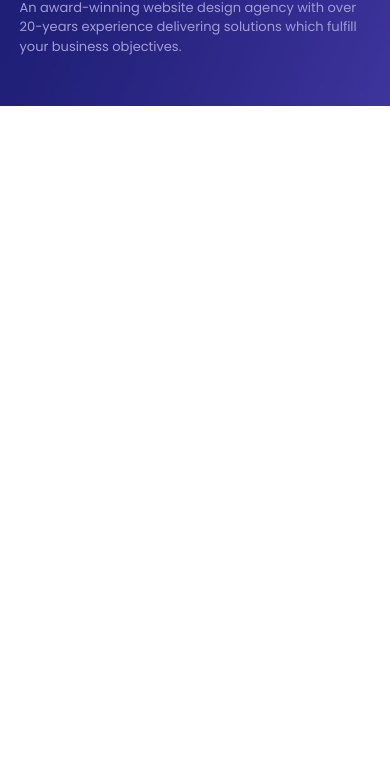
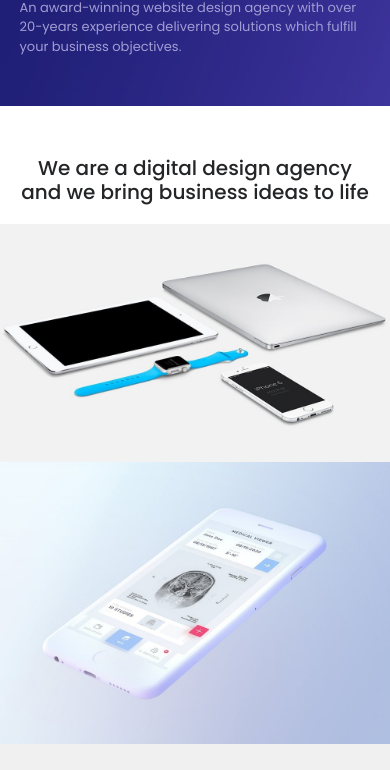
Before and after one commit to ToshpulatovAlimardon/codeskus, a plain HTML site: page index.html in a window 390 px wide. Shown: the part 330-1100 px from the top of the page. Before the commit the page ends 844 px from the top, so only its background shows below. Drawn offline with nearby package versions, Linux system fonts and the light colour scheme.

Commit message:
added design section

```diff
--- a/css/complate.css
+++ b/css/complate.css
@@ -150,3 +150,57 @@
             line-height: 1.5;
         }
 }
+
+/* Design */
+.design-title {
+    width: 100%;
+    display: flex;
+    justify-content: center;
+}
+    .design-title h2 {
+        font-weight: 500;
+        font-family: 'Poppins', sans-serif;
+        color: #242527;
+        font-size: 35px;
+        line-height: 1.4;
+        text-align: center;
+        width: 778px;
+        margin-top: 160px;
+        margin-bottom: 50px;
+    }
+.design-img {
+    display: flex;
+    justify-content: space-between;
+    align-items: center;
+    margin-bottom: 160px;
+}
+    .design-img img {
+        width: 33.333%;
+        height: 291px;
+        cursor: pointer;
+        transition: .3s;
+    }
+    .design-img img:hover,
+    .design-img img:focus {
+        filter: blur(2px);
+    }
+
+/* Design media */
+@media only screen and (max-width: 500px) {
+    /* Design */
+    .design-title h2 {
+        font-size: 20px;
+        line-height: 1.2;
+        width: 90%;
+        margin-top: 50px;
+        margin-bottom: 20px;
+    }
+    .design-img {
+        flex-direction: column;
+        margin-bottom: 50px;
+    }
+        .design-img img {
+            width: 100%;
+            height: 100%;
+        }
+}
--- a/index.html
+++ b/index.html
@@ -44,5 +44,15 @@
             </div>
         </div>
     </header>
+    <div class="design">
+        <div class="design-title">
+            <h2>We are a digital design agency and we bring business ideas to life</h2>
+        </div>
+        <div class="design-img">
+            <img src="img/design/1.jpg" alt="">
+            <img src="img/design/2.jpg" alt="">
+            <img src="img/design/3.jpg" alt="">
+        </div>
+    </div>
 </body>
 </html>
```
Also changed, not shown: img/design/1.jpg (added), img/design/2.jpg (added), img/design/3.jpg (added).
